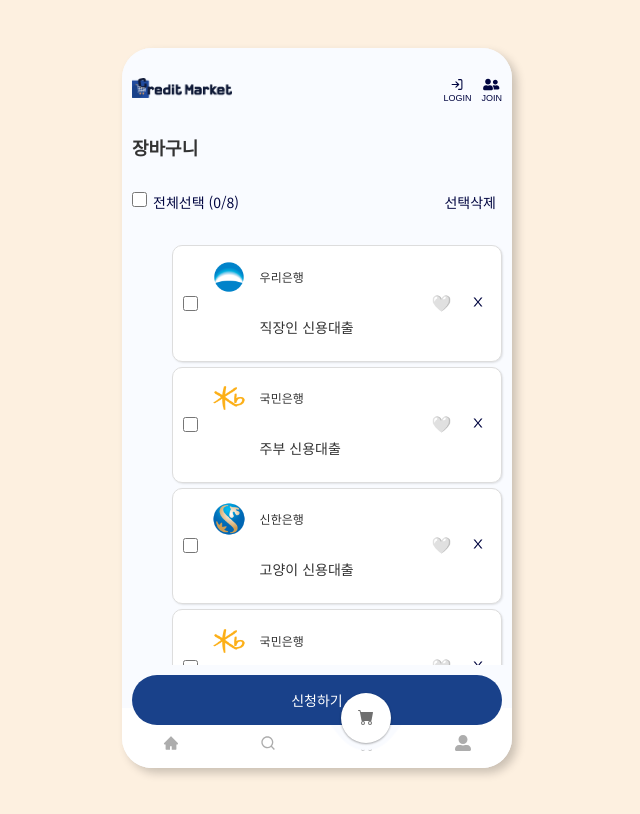
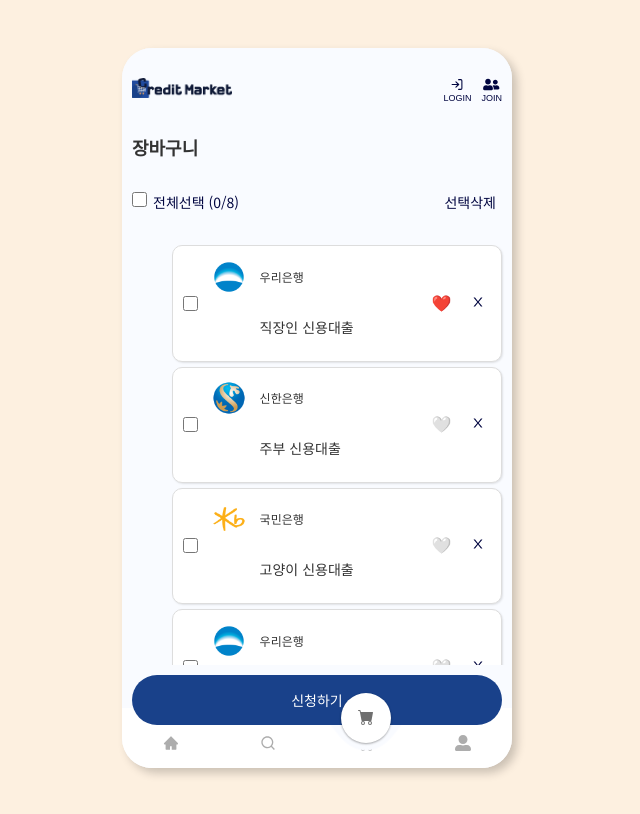
Before and after one commit to fastcampus-mini/credit-market-FE, a React (Vite) app: page /cart in a window 1280 px wide. Shown: the whole page, without its empty margins (323-963 px from the left). Built offline with nearby package versions, Linux system fonts and the light colour scheme; what emotion-reset would draw is missing.

Commit message:
Refactor: 장바구니 인터페이스 수정

```diff
--- a/src/components/Cart/CartItem.tsx
+++ b/src/components/Cart/CartItem.tsx
@@ -9,7 +9,6 @@ import { useNavigate } from 'react-router-dom';
 import Button from '../common/Button';
 import Image from '../common/Image';
 import Input from '../common/Input';
-import CartButton from '../Product/CartButton';
 import FavorButton from '../Product/FavorButton';
 
 interface Props {
@@ -21,7 +20,6 @@ interface Props {
 
 const CartItem = ({ data, isCheckBox, handleCheck, checkId }: Props) => {
   const navigate = useNavigate();
-  const handleFavor = () => {};
   const handleDelete = () => {};
 
   return (
@@ -30,23 +28,28 @@ const CartItem = ({ data, isCheckBox, handleCheck, checkId }: Props) => {
         {isCheckBox && (
           <Input
             inputType="checkbox"
-            checked={checkId!.includes(data.id) ? true : false}
-            onChange={(e) => handleCheck!(e.target.checked, data.id)}
+            checked={checkId!.includes(data.cartId) ? true : false}
+            onChange={(e) => handleCheck!(e.target.checked, data.cartId)}
           />
         )}
-        <InfoContainer onClick={() => navigate(ROUTES.PRODUCT_BY_ID(data.id))}>
+        <InfoContainer onClick={() => navigate(ROUTES.PRODUCT_BY_ID(data.cartId))}>
           <ImageWrap>
-            <Image src={getBankLogo(data.bank) as string} width="34" height="34" alt={data.bank} />
+            <Image
+              src={getBankLogo(data.fproductCompanyName) as string}
+              width="34"
+              height="34"
+              alt={data.fproductCompanyName}
+            />
           </ImageWrap>
           <TextContainer>
-            <BankText>{data.bank}</BankText>
-            <ProductText>{data.title}</ProductText>
+            <BankText>{data.fproductCompanyName}</BankText>
+            <ProductText>{data.fproductName}</ProductText>
           </TextContainer>
         </InfoContainer>
       </CartItemWrap>
       {isCheckBox && (
         <IconWrap>
-          <FavorButton id={data.id} right="60px" top="calc(50% - 0.6rem)" />
+          <FavorButton id={data.cartId} isFavor={data.favorite} />
           <Button buttonType="text" width="fit-content" height="16" onClick={handleDelete}>
             <AiOutlineClose />
           </Button>
--- a/src/components/Product/CartButton.tsx
+++ b/src/components/Product/CartButton.tsx
@@ -1,6 +1,5 @@
 import { createCart } from '@/apis/cart';
 import { MESSAGES } from '@/constants/messages';
-import { IModal } from '@/interfaces/modal';
 import { setModal } from '@/store/modalSlice';
 import styled from '@emotion/styled';
 import React from 'react';
--- a/src/pages/Cart.tsx
+++ b/src/pages/Cart.tsx
@@ -11,8 +11,6 @@ import PageTitle from '@/components/common/PageTitle';
 import { ICart } from '@/interfaces/cart';
 import Input from '@/components/common/Input';
 import { useNavigate } from 'react-router-dom';
-import ModalBox from '@/components/template/ModalBox';
-import { IModal } from '@/interfaces/modal';
 import { ROUTES } from '@/constants/routes';
 import { setModal } from '@/store/modalSlice';
 
@@ -29,14 +27,62 @@ const Cart = () => {
         // const data = await getCartList(1);
         // setCart(data);
         const data: ICart[] = [
-          { id: '1', title: '직장인 신용대출', bank: '우리은행' },
-          { id: '2', title: '주부 신용대출', bank: '국민은행' },
-          { id: '3', title: '고양이 신용대출', bank: '신한은행' },
-          { id: '4', title: '주부 신용대출', bank: '국민은행' },
-          { id: '5', title: '직장인 신용대출', bank: '우리은행' },
-          { id: '6', title: '주부 신용대출', bank: '신한은행' },
-          { id: '7', title: '고양이 신용대출', bank: '국민은행' },
-          { id: '8', title: '대학생 신용대출', bank: '제주은행' },
+          {
+            cartId: '1',
+            fproductName: '직장인 신용대출',
+            fproductCompanyName: '우리은행',
+            fproductCreditProductTypeName: '',
+            favorite: true,
+          },
+          {
+            cartId: '2',
+            fproductName: '주부 신용대출',
+            fproductCompanyName: '신한은행',
+            fproductCreditProductTypeName: '',
+            favorite: false,
+          },
+          {
+            cartId: '3',
+            fproductName: '고양이 신용대출',
+            fproductCompanyName: '국민은행',
+            fproductCreditProductTypeName: '',
+            favorite: false,
+          },
+          {
+            cartId: '4',
+            fproductName: '직장인 신용대출',
+            fproductCompanyName: '우리은행',
+            fproductCreditProductTypeName: '',
+            favorite: false,
+          },
+          {
+            cartId: '5',
+            fproductName: '고양이 신용대출',
+            fproductCompanyName: '신한은행',
+            fproductCreditProductTypeName: '',
+            favorite: true,
+          },
+          {
+            cartId: '6',
+            fproductName: '대학생 신용대출',
+            fproductCompanyName: '국민은행',
+            fproductCreditProductTypeName: '',
+            favorite: false,
+          },
+          {
+            cartId: '7',
+            fproductName: '고양이 신용대출',
+            fproductCompanyName: '제주은행',
+            fproductCreditProductTypeName: '',
+            favorite: false,
+          },
+          {
+            cartId: '8',
+            fproductName: '대학생 신용대출',
+            fproductCompanyName: '신한은행',
+            fproductCreditProductTypeName: '',
+            favorite: false,
+          },
         ];
         setCart(data);
       } catch (error) {
@@ -84,7 +130,7 @@ const Cart = () => {
   const handleAllCheck: React.ChangeEventHandler<HTMLInputElement> = (event) => {
     if (event.target.checked) {
       const idArray: Array<string> = [];
-      cart.forEach((item) => idArray.push(item.id));
+      cart.forEach((item) => idArray.push(item.cartId));
       setCheckId(idArray);
     } else {
       setCheckId([]);
@@ -115,7 +161,7 @@ const Cart = () => {
         {Array.isArray(cart) ? (
           cart.map((item) => (
             <CartItem
-              key={item.id}
+              key={item.cartId}
               data={item}
               isCheckBox={true}
               handleCheck={handleCheck}
```
Also changed, not shown: src/interfaces/cart.ts (+5 -3 lines).
